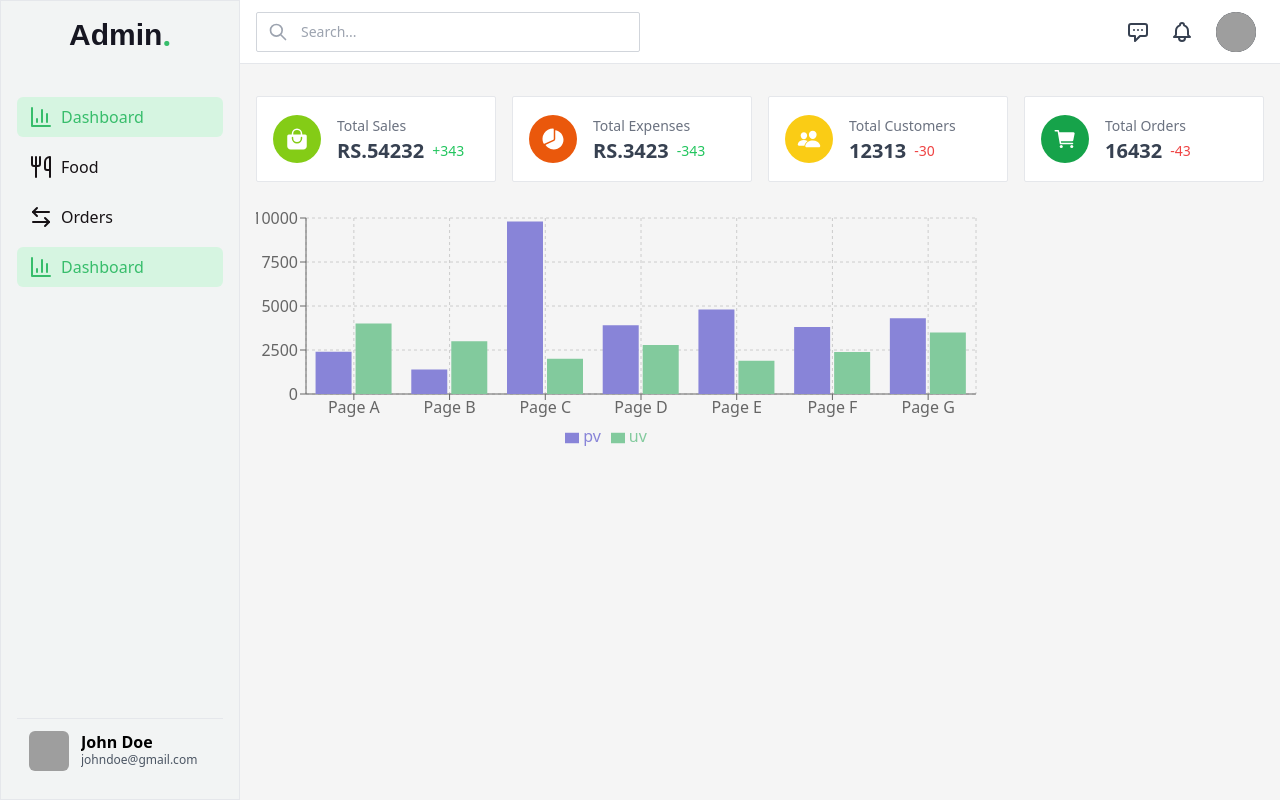
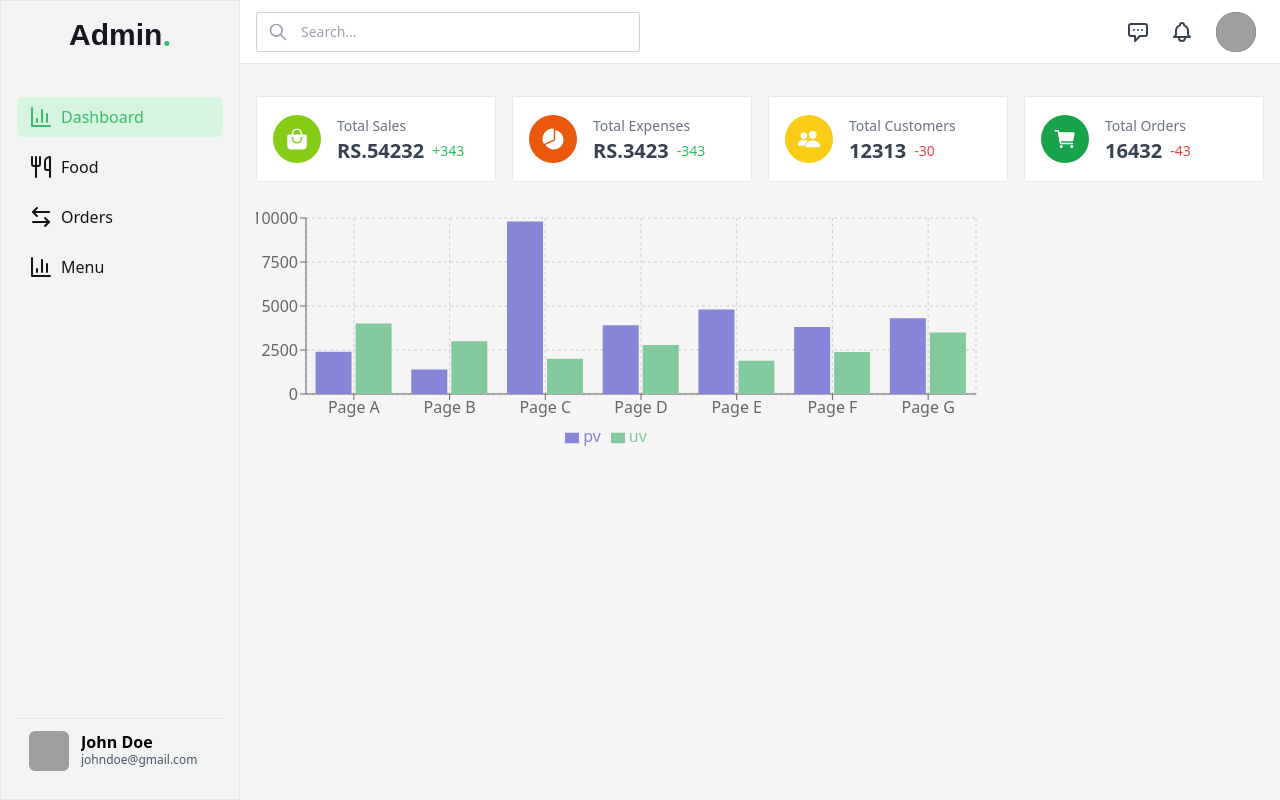
Before and after one commit to jerinwilson7/Canteen-Admin-Panel, a React (Create React App) app: page / in a window 1280 px wide. Built offline with nearby package versions, Linux system fonts and the light colour scheme; grey boxes are pictures that could not be loaded.

Commit message:
added menu to sidear

```diff
--- a/src/Pages/OrdersPage.jsx
+++ b/src/Pages/OrdersPage.jsx
@@ -9,7 +9,6 @@ function OrdersPage() {
       </div>
       <div className='flex  gap-4 m-2'>
         <OrderTable />
-
       </div>
     </div>
   );
--- a/src/constants/index.js
+++ b/src/constants/index.js
@@ -20,9 +20,9 @@ export const Sidebar_Links = [
     icon: <ArrowLeftRightIcon />,
   },
   {
-    key: "dashboard",
-    label: "Dashboard",
-    path: "/",
+    key: "menu",
+    label: "Menu",
+    path: "/menu",
     icon: <BarChart3 />,
   },
 ];
```
